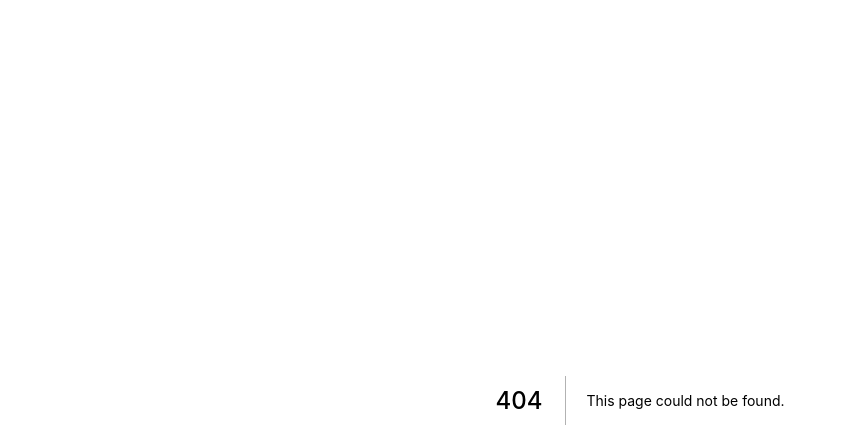
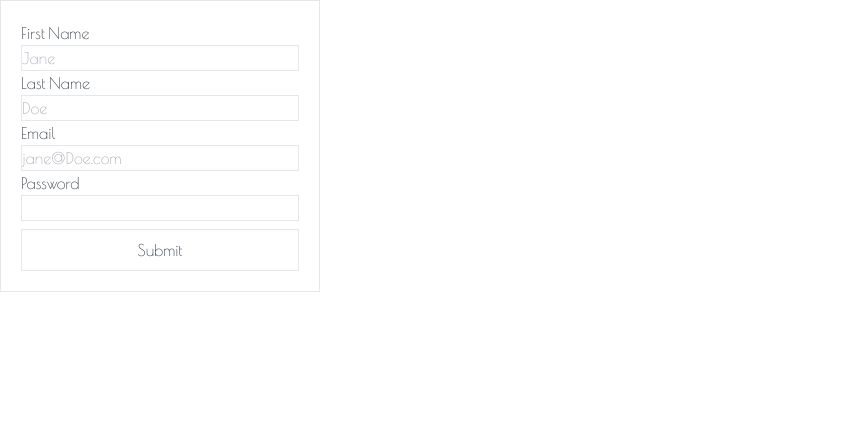
Before and after one commit to Furniture-King/Front-end, a Next.js app: page /signUp in a window 1280 px wide. Before the commit this address had no page. Shown: the top 448 px of the page, without its empty margins (0-847 px from the left). Built offline with nearby package versions, Linux system fonts and the light colour scheme.

Commit message:
sigin page: build first form

```diff
--- a/components/navBar2/index.js
+++ b/components/navBar2/index.js
@@ -3,8 +3,10 @@
 
 import MyInput from './MyInput'
 
-import { AiFillLock } from 'react-icons/ai'
+import { AiFillLock,AiOutlineLogin } from 'react-icons/ai'
 import { MdShoppingCart } from 'react-icons/md'
+import { RiBallPenFill } from "react-icons/ri";
+
 
 const NavBar2 = () => {
   return (
@@ -18,18 +20,27 @@
       </div>
       <MyInput />
       <div className="hidden xs:flex mt-5 md:mt-0">
-        <div className="avatar mx-5">
+        {/* <div className="avatar mx-5">
           <div className="rounded-full w-10 h-10 m-1">
             <img src="https://i.pravatar.cc/500?img=32" />
           </div>
-        </div>
-        <a
+        </div> */}
+         <Link href="/signUp">
+         <a
           className="px-3 py-2 flex flex-col items-center text-xs uppercase font-bold leading-snug hover:opacity-75"
-          href="#"
         >
-          <AiFillLock />
-          <span>Connexion</span>
+          <RiBallPenFill />
+          <span>Sign up</span>
         </a>
+         </Link>
+        <Link href="/logIn">
+         <a
+          className="px-3 py-2 flex flex-col items-center text-xs uppercase font-bold leading-snug hover:opacity-75"
+        >
+          <AiOutlineLogin />
+          <span>Log in</span>
+        </a>
+         </Link>
         <a
           className="px-3 py-2 flex flex-col items-center text-xs uppercase font-bold leading-snug hover:opacity-75"
           href="#"
--- /dev/null
+++ b/components/signupForm/index.js
@@ -0,0 +1,71 @@
+import React from 'react'
+import { Formik, Form, useField } from 'formik'
+import * as Yup from 'yup'
+
+const MyTextInput = ({ label, ...props }) => {
+  const [field, meta] = useField(props)
+  return (
+    <>
+      <label htmlFor={props.id || props.name}>{label}</label>
+      <input className="text-input border" {...field} {...props} />
+      {meta.touched && meta.error ? (
+        <div className="error border">{meta.error}</div>
+      ) : null}
+    </>
+  )
+}
+
+const SignupForm = () => {
+  return (
+    <Formik
+      initialValues={{ firstName: '', lastName: '', email: '', password: '' }}
+      validationSchema={Yup.object({
+        firstName: Yup.string()
+          .max(15, 'Must be 15 characters or less')
+          .required('Required'),
+        lastName: Yup.string()
+          .max(20, 'Must be 20 characters or less')
+          .required('Required'),
+        email: Yup.string().email('Invalid email address').required('Required'),
+        password: Yup.string().required('Required')
+      })}
+      onSubmit={(values, { setSubmitting }) => {
+        setTimeout(() => {
+          alert(JSON.stringify(values, null, 2))
+          setSubmitting(false)
+        }, 400)
+      }}
+    >
+      <Form className="border p-5 flex flex-col w-1/4">
+        <MyTextInput
+          label="First Name"
+          name="firstName"
+          type="text"
+          placeholder="Jane"
+        />
+
+        <MyTextInput
+          label="Last Name"
+          name="lastName"
+          type="text"
+          placeholder="Doe"
+        />
+
+        <MyTextInput
+          label="Email"
+          name="email"
+          type="email"
+          placeholder="jane@Doe.com"
+        />
+
+        <MyTextInput label="Password" name="password" type="password" />
+
+        <button type="submit" className="border p-2 mt-2">
+          Submit
+        </button>
+      </Form>
+    </Formik>
+  )
+}
+
+export default SignupForm
--- a/package.json
+++ b/package.json
@@ -10,6 +10,7 @@
     "axios": "^0.24.0",
     "cross-env": "^7.0.3",
     "daisyui": "^1.16.2",
+    "formik": "^2.2.9",
     "next": "latest",
     "prop-types": "^15.7.2",
     "react": "^17.0.2",
@@ -17,7 +18,8 @@
     "react-icons": "^4.3.1",
     "react-slick": "^0.28.1",
     "slick-carousel": "^1.8.1",
-    "tw-elements": "^1.0.0-alpha3"
+    "tw-elements": "^1.0.0-alpha3",
+    "yup": "^0.32.11"
   },
   "devDependencies": {
     "autoprefixer": "^10.4.0",
--- /dev/null
+++ b/pages/logIn.js
@@ -0,0 +1,7 @@
+import react from "react";
+
+const LogIn = () => {
+  return <div>plop le log in!</div>
+}
+
+export default LogIn
--- /dev/null
+++ b/pages/signUp.js
@@ -0,0 +1,13 @@
+import react from 'react'
+
+import SignupForm from '../components/signupForm'
+
+const SignUp = () => {
+  return (
+    <div className="font-poiretOne">
+      <SignupForm />
+    </div>
+  )
+}
+
+export default SignUp
```
Also changed, not shown: 2 other files (tests, documents, lock files or other folders).
